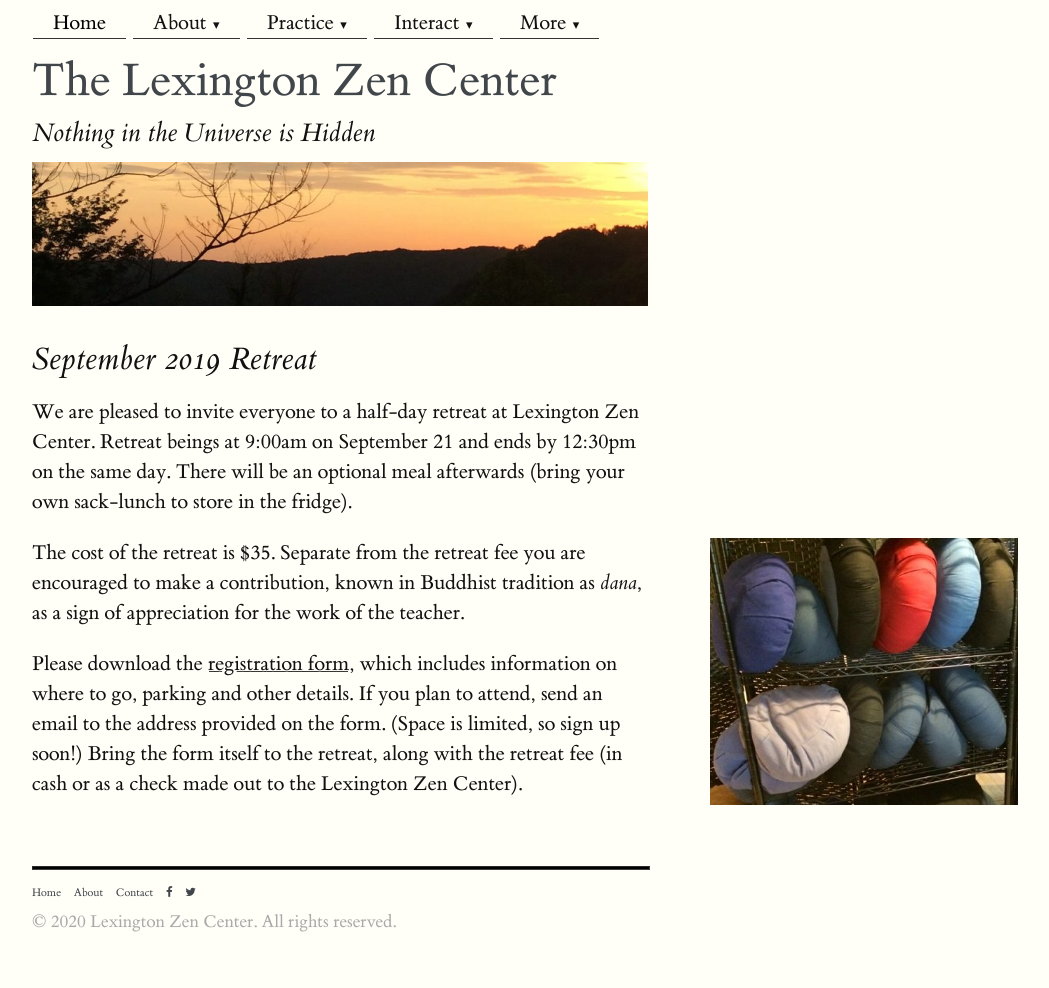
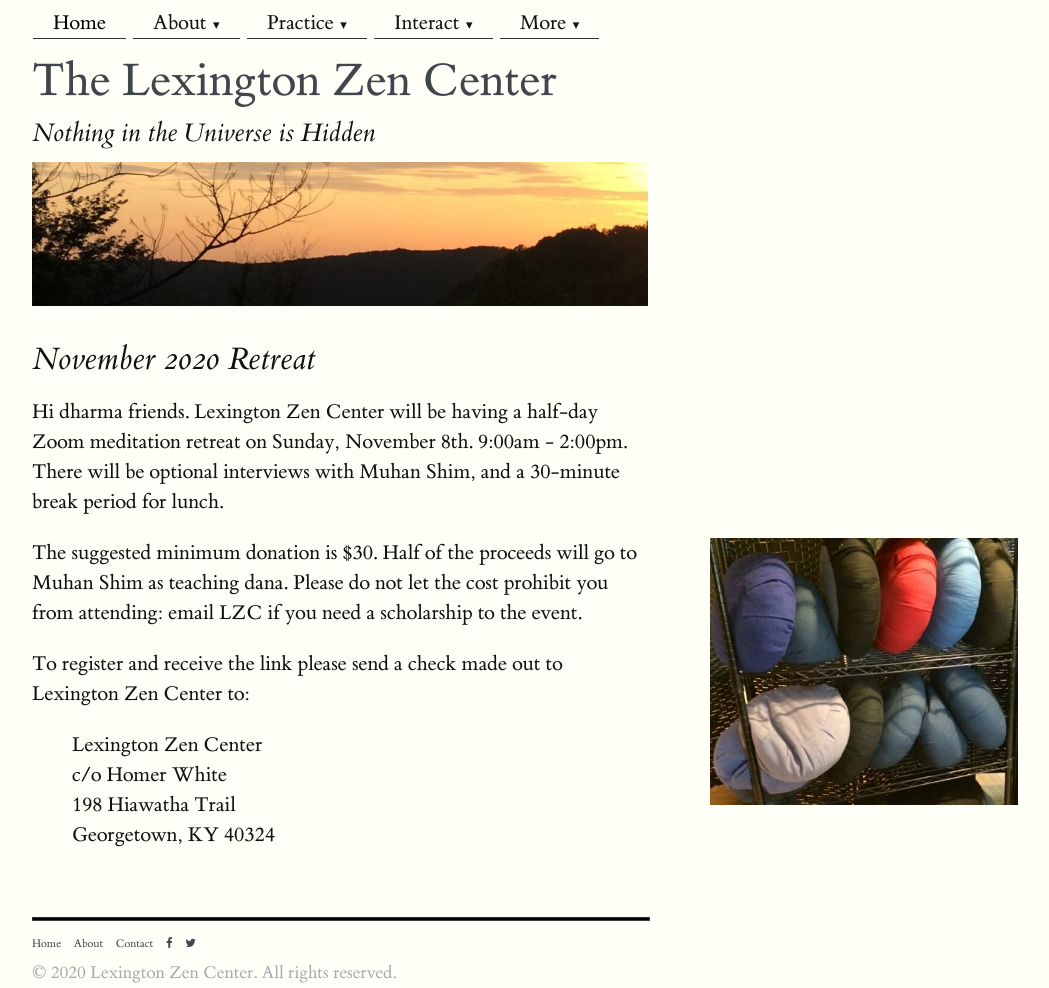
Before and after one commit to homerhanumat/lzcharp, a plain HTML site: page www/events/november-2020-retreat.html in a window 1280 px wide. Shown: the whole page, without its empty margins (128-1177 px from the left). Before the commit the page ends 937 px from the top, so only its background shows below. Drawn offline with nearby package versions, Linux system fonts and the light colour scheme; files whose address does not match are found by name.

Commit message:
november retreat

```diff
--- a/www/events/september-2019-retreat.html
+++ b/www/events/november-2020-retreat.html
@@ -3,7 +3,7 @@
 
 
 <head>
-<title>LZC | september-2019-retreat</title>
+<title>LZC | november-2020-retreat</title>
   <meta http-equiv="content-type" content="text/html; charset=utf-8">
 <!-- Enable responsiveness on mobile devices-->
 <meta name="viewport" content="width=device-width, initial-scale=1.0">
@@ -105,12 +105,18 @@
 
 <article>
   <h2>
-    September 2019 Retreat
+    November 2020 Retreat
   </h2>
-  <p>We are pleased to invite everyone to a half-day retreat at Lexington Zen Center.  Retreat beings at 9:00am on September 21 and ends by 12:30pm on the same day.  <!-- more -->There will be an optional meal afterwards (bring your own sack-lunch to store in the fridge).</p>
+  <p>Hi dharma friends. Lexington Zen Center will be having a half-day Zoom meditation retreat on Sunday, November 8th. 9:00am - 2:00pm.  <!-- more --> There will be optional interviews with Muhan Shim, and a 30-minute break period for lunch.</p>
 <p><label for="mn-bell" class="margin-toggle">&#8853;</label><input type="checkbox" id="mn-bell" class="margin-toggle"><span class="marginnote"><img src="/images/cushions.jpeg" alt="A pile of meditation cushions!"></span>
-The cost of the retreat is $35.  Separate from the retreat fee you are encouraged to make a contribution, known in Buddhist tradition as <em>dana</em>, as a sign of appreciation for the work of the teacher.</p>
-<p>Please download the <a href="/documents/LZC_September_2019.pdf" target="_blank">registration form</a>, which includes information on where to go, parking and other details.  If you plan to attend, send an email to the address provided on the form.  (Space is limited, so sign up soon!)  Bring the form itself to the retreat, along with the retreat fee (in cash or as a check made out to the Lexington Zen Center).</p>
+The suggested minimum donation is $30. Half of the proceeds will go to Muhan Shim as teaching dana. Please do not let the cost prohibit you from attending:  email LZC if you need a scholarship to the event.</p>
+<p>To register and receive the link please send a check made out to Lexington Zen Center to:</p>
+<blockquote>
+<p>Lexington Zen Center<br>
+c/o Homer White<br>
+198 Hiawatha Trail<br>
+Georgetown, KY 40324</p>
+</blockquote>
 
 <footer class="page-footer">
 		<hr class="footer-hr">
```
Also changed, not shown: public/events/_data.json (+5 -5 lines), www/event-list.html (+4 -4 lines), www/index.html (+2 -0 lines), 2 other files.
